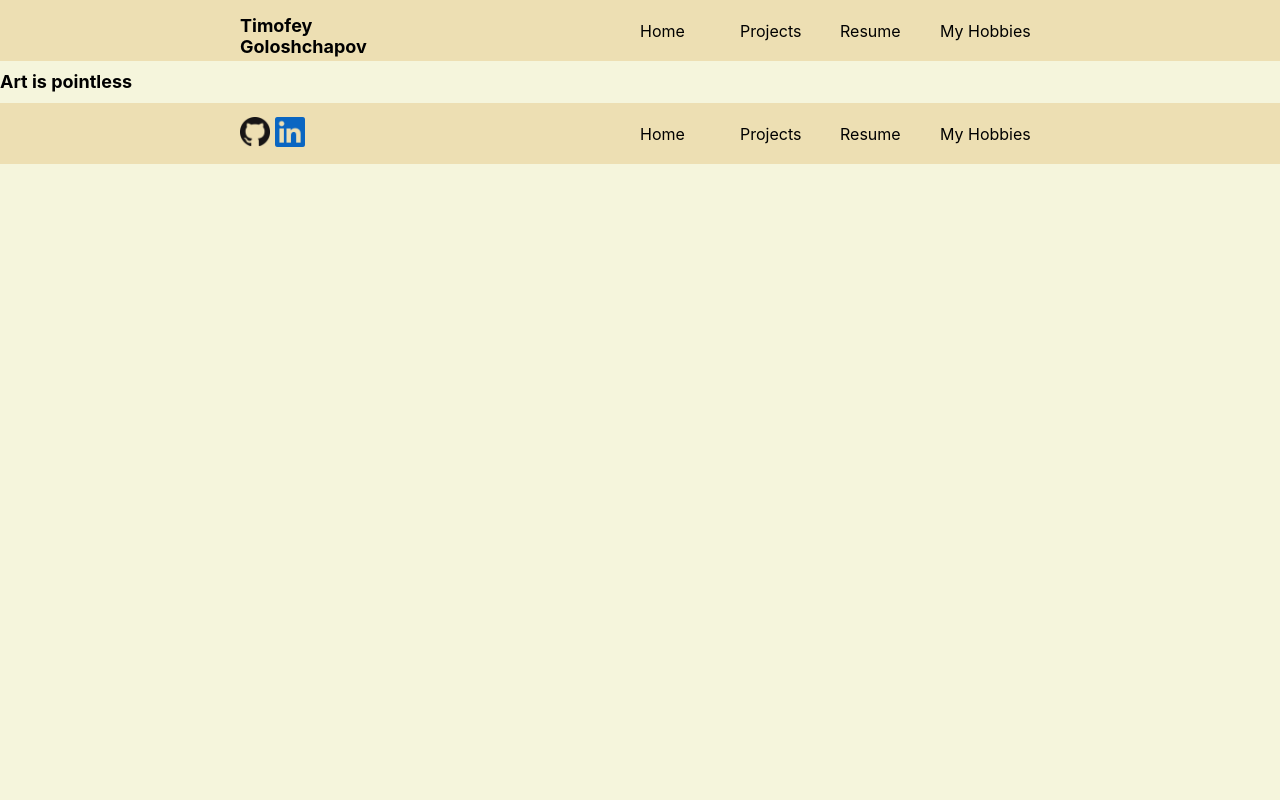
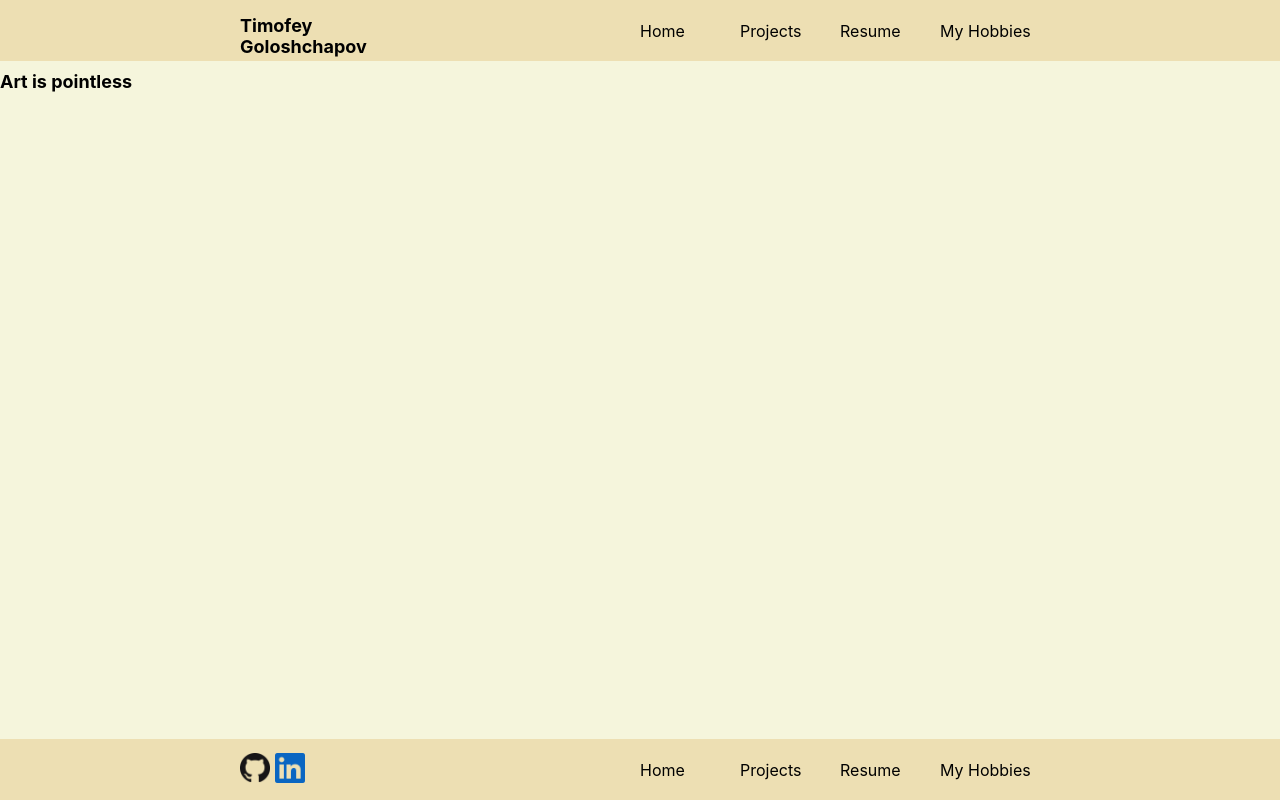
Before and after one commit to Timbobeek/portfolio, a React (Create React App) app: page /hobbies in a window 1280 px wide. Built offline with nearby package versions, Linux system fonts and the light colour scheme.

Commit message:
absolute footer fixed

```diff
--- a/src/App.css
+++ b/src/App.css
@@ -1,10 +1,10 @@
-/* html {
+html {
   position: relative;
   min-height: 100%;
 }
 body {
   margin-bottom: 21px;
-} */
+}
 
 .homePage{
   display: flex;
--- a/src/components/footer.css
+++ b/src/components/footer.css
@@ -5,9 +5,11 @@ footer {
     justify-content: center;
     align-items: center;
     background-color: #EDDFB3;
-    /* position: absolute;
+    position: absolute;
     bottom: 0;
-    width: 100%; */
+    left: 0;
+    right: 0;
+    /* margin-top: 20px; do this after footer width is done!! */
 }
 
 .footer-left{
--- a/src/components/header.css
+++ b/src/components/header.css
@@ -5,7 +5,7 @@ header {
     justify-content: center;
     align-items: center;
     background-color: #EDDFB3;
-    /* width: 100%; */
+    width: auto;
 }
 
 .header-left{
```
